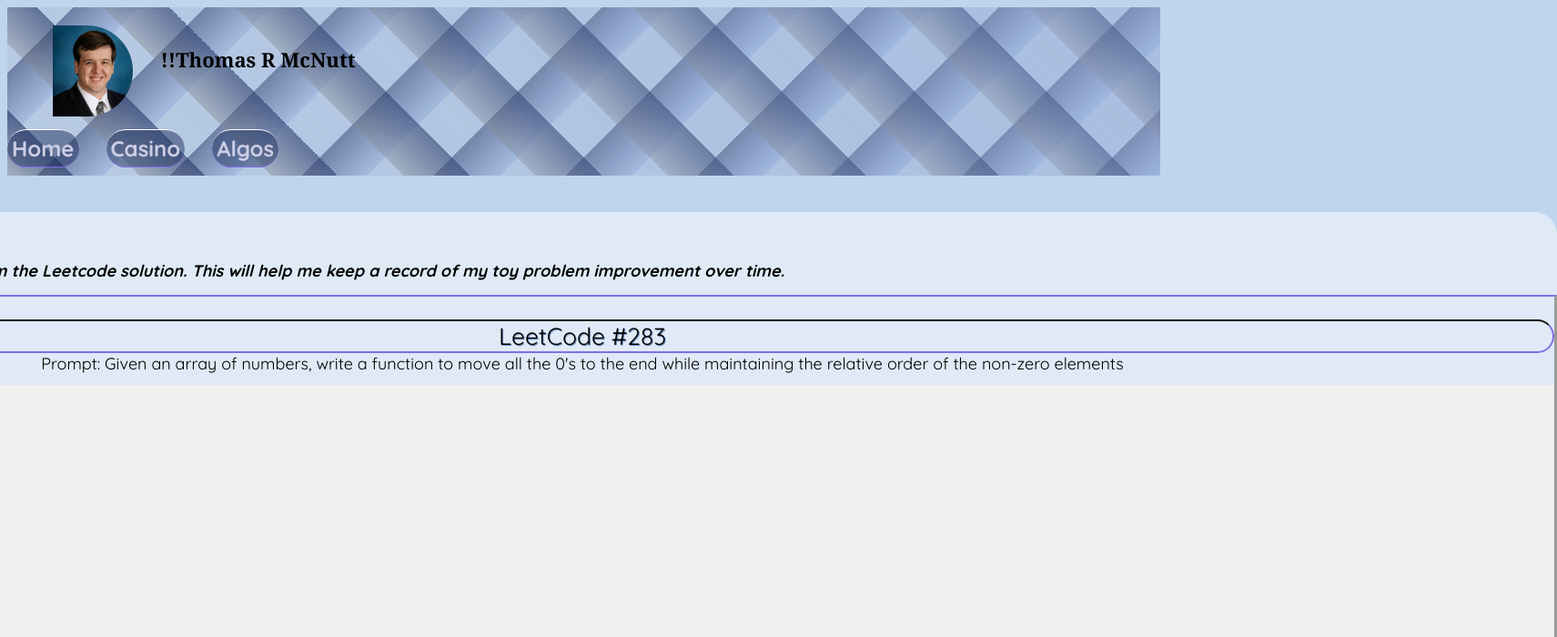
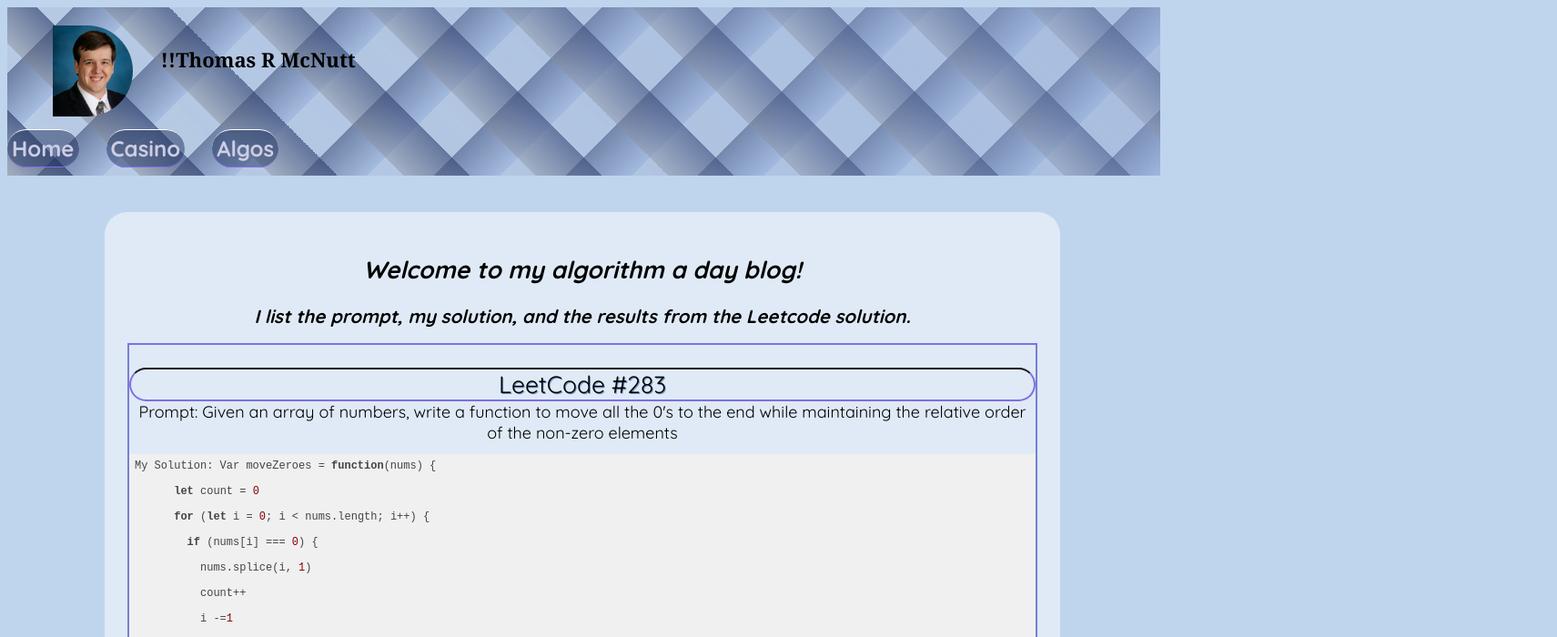
Before and after one commit to pachown/Thomas-McNutt-Website, a Next.js app in the folder website/: page /algos in a window 1280 px wide. Shown: the top 700 px of the page at 91% size, 1711 px wide, since content can reach past the window. Built offline with nearby package versions, Linux system fonts and the light colour scheme.

Commit message:
Changed Algo css to be more compact and to not go off the page in a browser setting

```diff
--- a/website/algorithms.js
+++ b/website/algorithms.js
@@ -70,7 +70,7 @@ let algos = {
   console.log(maxIncreaseKeepingSkyline([[3, 0, 8, 4], [2, 4, 5, 7], [9, 2, 6, 3], [0, 3, 1, 0]]));`
   ,
   `
-  Runtime: 220 ms, faster than 5.68% of JavaScript online submissions for Max Increase to Keep City Skyline.
+  Runtime: 220 ms, faster than 5.68% of JavaScript online submissions for Max Increase to Keep City Skyline. \n
   Memory Usage: 40 MB, less than 43.67% of JavaScript online submissions for Max Increase to Keep City Skyline.
   `],
 'LeetCode #595': [
@@ -78,7 +78,7 @@ let algos = {
   Write a SQL solution to output big countries name, population and area.`,
   `My Solution: SELECT name, population, area FROM world
   WHERE population > 25000000 OR area > 3000000`,
-  `Runtime: 220 ms, faster than 87.37% of MySQL online submissions for Big Countries.
+  `Runtime: 220 ms, faster than 87.37% of MySQL online submissions for Big Countries.\n
   Memory Usage: 0B, less than 100.00% of MySQL online submissions for Big Countries.`,
 ],
 'LeetCode #1732': [
@@ -96,7 +96,7 @@ let algos = {
     }
     return highest;
 };`,
-`Runtime: 80 ms, faster than 61.27% of JavaScript online submissions for Find the Highest Altitude.
+`Runtime: 80 ms, faster than 61.27% of JavaScript online submissions for Find the Highest Altitude.\n
 Memory Usage: 38.9 MB, less than 17.07% of JavaScript online submissions for Find the Highest Altitude.`
 ],
 'LeetCode #55': [` Given an array of non-negative integers, you are initially positioned at the first index of the array. Each element in the array represents your maximum jump length at that position.
@@ -115,55 +115,23 @@ Input: [3,2,1,0,4]
  Explanation: You will always arrive at index 3 no matter what. Its maximum
               jump length is 0, which makes it impossible to reach the last index.`,
 `
-My Solution: let jumpToLastIndex = (arr) => {
+My Solution: var canJump = function(nums) {
   let traverse = false;
 
 let recurseTraverse = (position) => {
-    console.log(position);
-    if (position === arr.length - 1) {
+if (position === nums.length - 1) {
   traverse = true;
   return;
 }
-    for (var i = 1; i <= arr[position]; i++) {
+for (var i = 1; i <= nums[position]; i++) {
   recurseTraverse(position + i)
 }
 }
 recurseTraverse(0);
 
 return traverse;
-}
-
-console.log(jumpToLastIndex([2,3,1,1,4]))
-
-console.log(jumpToLastIndex([3,2,1,0,4]))
-`],
-'Leetcode #58': [`Given a string s consists of some words separated by spaces, return the length of the last word in the string. If the last word does not exist, return 0.
-
-A word is a maximal substring consisting of non-space characters only.`,`
-// I - string of words
-// O - length of last word
-// C - N/A
-// E - No words in string
-My Solution: var lengthOfLastWord = function(s) {
-    //return 0 if empty
-    if (s.length === 0) {
-        return 0;
-    }
-    //separate words into array
-
-    let words = s.split(" ")
-
-    // check for empty last element in array that isn't a space
-  for (var i = words.length-1; i >= 0; i--) {
-      if (words[i].length > 0) {
-          return words[i].length
-      }
-  }
-    return 0;
-};`,
-  `Runtime: 76 ms, faster than 79.20% of JavaScript online submissions for Length of Last Word.
-  Memory Usage: 38.6 MB, less than 68.68% of JavaScript online submissions for Length of Last Word.`,
-],
+};
+`,`Time limit exceeded`],
 'LeetCode #14 Longest Common Prefix': [`Write a function to find the longest common prefix string amongst an array of strings.
 
 If there is no common prefix, return an empty string "".`, `   // I - array of strings
@@ -191,7 +159,7 @@ for (var i = 1; i < strs.length; i++) {
 }
 //return the remaining comparison once all is done
 return compare;
-};`, `Runtime: 92 ms, faster than 43.37% of JavaScript online submissions for Longest Common Prefix.
+};`, `Runtime: 92 ms, faster than 43.37% of JavaScript online submissions for Longest Common Prefix.\n
 Memory Usage: 40.8 MB, less than 19.62% of JavaScript online submissions for Longest Common Prefix.`],
 'LeetCode #53 Maximum Subarray': [`Given an integer array nums, find the contiguous subarray (containing at least one number) which has the largest sum and return its sum.`,
 `// I-array of nums
@@ -227,14 +195,14 @@ var maxSubArray = function(nums) {
     //compare current running total to max total and change if larger
     //return max total
     return max;
-};`,`Runtime: 220 ms, faster than 6.02% of JavaScript online submissions for Maximum Subarray.
+};`,`Runtime: 220 ms, faster than 6.02% of JavaScript online submissions for Maximum Subarray.\n
 Memory Usage: 39.2 MB, less than 65.96% of JavaScript online submissions for Maximum Subarray.`],
 'LeetCode #69': [`Given a non-negative integer x, compute and return the square root of x.
 
 Since the return type is an integer, the decimal digits are truncated, and only the integer part of the result is returned.`,
 `var mySqrt = function(x) {
   return Math.floor(Math.sqrt(x))
-};`,`Runtime: 88 ms, faster than 95.01% of JavaScript online submissions for Sqrt(x).
+};`,`Runtime: 88 ms, faster than 95.01% of JavaScript online submissions for Sqrt(x).\n
 Memory Usage: 39.8 MB, less than 83.57% of JavaScript online submissions for Sqrt(x).`],
 };
 module.exports = algos;
--- a/website/components/Algorithms.js
+++ b/website/components/Algorithms.js
@@ -5,16 +5,15 @@ import PrismAsyncLight from 'react-syntax-highlighter'
 
 const Algorithms = ({ children }) => {
   const [data, setData] = useState(null);
-  let algoItems = [];
 
   useEffect(() => {
     setData(algoData);
   }, [])
+
   return (
     <div className={styles.algos}>
-        <h2 className="algo-a-day">
-        <em>Welcome to my algorithm a day blog!</em></h2>
-        <h2><em> I list the prompt, my solution, and the results from the Leetcode solution. This will help me keep a record of my toy problem improvement over time.</em>
+        <h2 className={styles.blog}><em>Welcome to my algorithm a day blog!</em></h2>
+        <h2 className={styles.blog2}><em> I list the prompt, my solution, and the results from the Leetcode solution.</em>
           </h2>
       {data !== null && (
           Object.keys(data).map((algo) =>
--- a/website/styles/Layout.module.css
+++ b/website/styles/Layout.module.css
@@ -117,18 +117,22 @@
 }
 
 .algos {
+  width: 1000px;
   color: black;
   margin: 25px;
+  overflow-x: visible;
   font-size: 1.2rem;
   background: rgba(255, 255, 255, 0.5);
   border-radius: 25px;
-  width: auto;
+  padding:25px;
 }
-.algoaday {
- padding-bottom: 30px;
- border-top: 2px solid rgb(129, 111, 228);
- border-style: outset;
- padding-top: 25px;
+.blog {
+  text-align: center;
+  font-size: 2.2em;
+}
+.blog2 {
+  text-align: center;
+  font-size: 1.7em;
 }
 
 .date {
@@ -148,6 +152,14 @@
   border: 5px;
   font-size: 1.5em;
 }
+.algoaday {
+  padding-bottom: 30px;
+  border-top: 2px solid rgb(129, 111, 228);
+  border-style: outset;
+  padding-top: 25px;
+  border-left: 2px solid rgb(118, 127, 211);
+  border-right: 2px solid rgb(118, 127, 211);
+}
 
 @media (max-width: 600px) {
   .grid {
```
Lines whose indentation alone changed are shown as unchanged.
